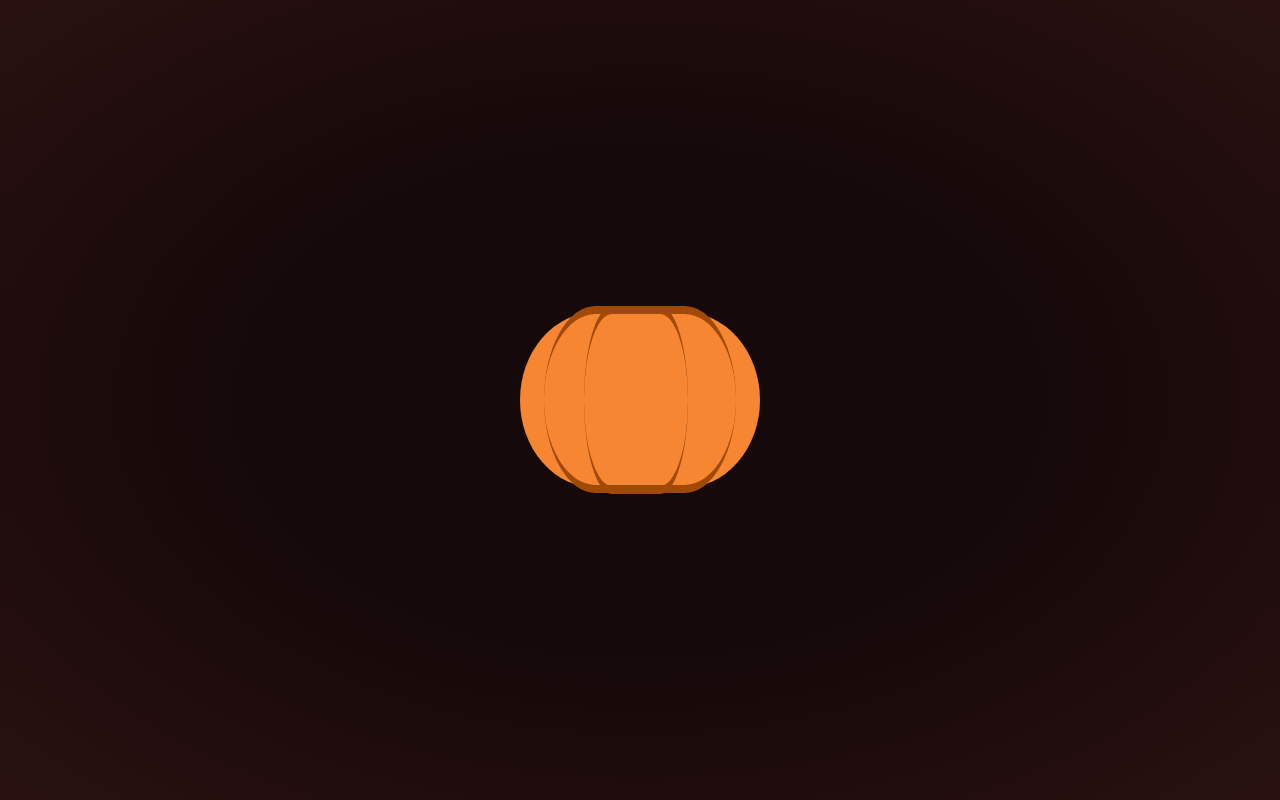
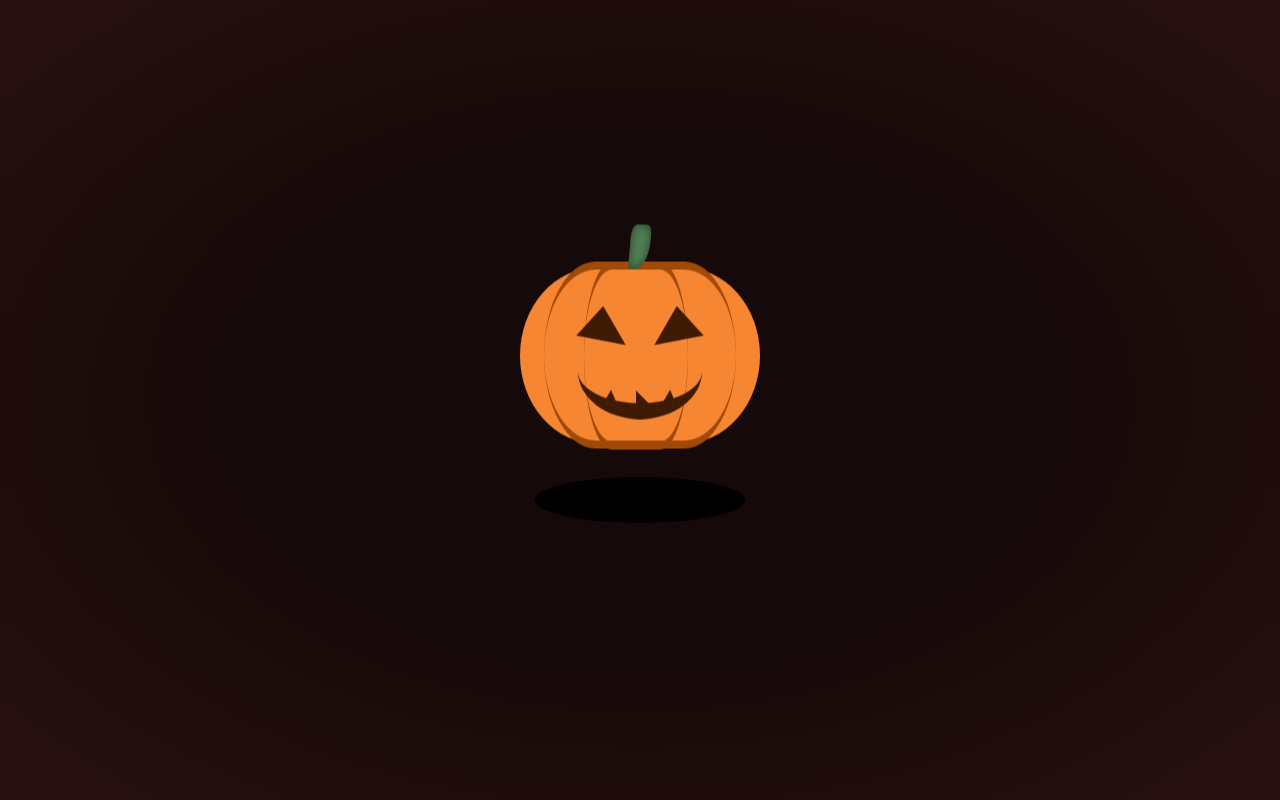
Before and after one commit to KyleRabkin61/Halloween-TCA, a plain HTML site: page pump.html in a window 1280 px wide. Drawn offline with Linux system fonts and the light colour scheme.

Commit message:
finished pumpkin + made  hovers to ghost/pumpkin

```diff
--- a/ghoststyle.css
+++ b/ghoststyle.css
@@ -6,26 +6,26 @@ body {
     justify-content:center;
     align-items:center;
     margin:0;
-    background:#424f6f;
+    background:radial-gradient(ellipse at center, #424f6f 0%, #424f6f 45%, #252c49 100%);
 }
-#container {
+.container {
     width:400px;
     height:400px;
     padding:0;
     box-sizing:border-box;
-    background:#424f6f;
+    background:transparent;
 }
 *:after,
 *:before {
     box-sizing:inherit;
 }
-#spooky {
+.spooky {
     margin:10% auto;
     width:80%;
     height:80%;
     animation:floaty 2s infinite;
 }
-#spooky #body {
+.spooky .body {
     position:relative;
     margin:50px auto 0;
     width:180px;
@@ -33,9 +33,10 @@ body {
     background:#f2fbf1;
     border-top-left-radius:90px;
     border-top-right-radius:90px;
+    box-shadow:inset 0 0 20px 0 #252c49, 0 0 30px -4px #424f6f;
 }
-#spooky #body:before,
-#spooky #body:after {
+.spooky .body:before,
+.spooky .body:after {
     content:' ';
     position:absolute;
     top:130px;
@@ -45,16 +46,17 @@ body {
     border-radius:50%;
     background:#f2fbf1;
     animation:floaty .2s infinite;
+    box-shadow:inset 0 0 20px 0 #252c49, 0 0 30px -4px #424f6f;
 }
-#spooky #body:before {
+.spooky .body:before {
     left:-18px;
     transition:1s;
 }
-#spooky #body:after {
+.spooky .body:after {
     right:-18px;
     transition:1s;
 }
-#spooky #body #eyes {
+.spooky .body .eyes {
     display:flex;
     justify-content: space-between;
     margin:0 auto;
@@ -62,8 +64,8 @@ body {
     width:90px;
     height:20px;
 }
-#spooky #body #eyes:before,
-#spooky #body #eyes:after {
+.spooky .body .eyes:before,
+.spooky .body .eyes:after {
     content:' ';
     display:block;
     width:30px;
@@ -72,13 +74,13 @@ body {
     border-radius:50%;
     transition:1s;
 }
-#spooky #body #eyes:hover:before,
-#spooky #body #eyes:hover:after,
-#spooky #body #mouth:hover {
+.spooky .body:hover .eyes:before,
+.spooky .body:hover .eyes:after,
+.spooky .body:hover .mouth {
     transition:1s;
     background:red;
 }
-#spooky #body #mouth {
+.spooky .body .mouth {
     background:#252c49;
     margin:25px auto 0;
     width:60px;
@@ -88,8 +90,8 @@ body {
     display:flex;
     transition:1s;
 }
-#spooky #body #mouth:before,
-#spooky #body #mouth:after {
+.spooky .body .mouth:before,
+.spooky .body .mouth:after {
     content:' ';
     display:block;
     background:#fff;
@@ -97,23 +99,25 @@ body {
     width:10px;
     height:10px;
 }
-#spooky #body #feet {
+.spooky .body .feet {
     position:absolute;
     display:flex;
     bottom:-18px;
     width:180px;
     height:36px;
+    z-index:-1;
 }
-#spooky #body #feet > *,
-#spooky #body #feet:before,
-#spooky #body #feet:after {
+.spooky .body .feet > *,
+.spooky .body .feet:before,
+.spooky .body .feet:after {
     content:' ';
     width:36px;
     height:36px;
     background:#f2fbf1;
     border-radius:50%;
+    box-shadow:inset 0 0 10px 0 #252c49, 0 0 30px -4px #424f6f;
 }
-#shadow {
+.shadow {
     margin:-90px auto 0;
     background:#252c49;
     width:180px;
--- a/pumpstyle.css
+++ b/pumpstyle.css
@@ -21,9 +21,12 @@ body {
     border:0.4m solid #a14907;
     border-radius:70%/110%;
     position:relative;
-    box-shadow:inset 0 0 20px #a14907, 0 0 30px, -4px red;
     z-index:1;
     animation:float 3s infinite;
+    transition:1s;
+}
+.pumpkin:hover {
+    box-shadow:inset 0 0 20px #a14907, 0 0 30px -4px red;
 }
 .pumpkin .texture {
     height:10.8em;
@@ -47,3 +50,107 @@ body {
     border-bottom:0.5em solid #a14907;
     border-top:0.5em solid #a14907;
 }
+.pumpkin .root {
+    background:#517f54;
+    height:2.8em;
+    width:1.25em;
+    position:absolute;
+    left:calc(7.5em - 0.625em);
+    top:-2.7em;
+    transform:rotate(5deg);
+    border-radius:30% 20% 70% 10%;
+    z-index:1;
+    box-shadow:inset 0 0 10px #29412b;
+}
+.pumpkin .eye {
+    position:absolute;
+    width:0;
+    height:0;
+    border-top:0.8em solid transparent;
+    top:2.8em;
+}
+.pumpkin .eye.right {
+    right:3.7em;
+    border-left:2.4em solid #401b03;
+    border-bottom:2.1em solid transparent;
+    transform:rotate(30deg);
+}
+.pumpkin .eye.left {
+    left:3.7em;
+    border-right:2.4em solid #401b03;
+    border-bottom:2.1em solid transparent;
+    transform:rotate(-30deg);
+    transition:1s;
+}
+.pumpkin .mouth {
+    border-bottom:1em solid #401b03;
+    position:absolute;
+    width:4em;
+    height:2em;
+    bottom:1.5em;
+}
+.pumpkin .mouth.right {
+    right:3.6em;
+    border-radius:0 0 100% 0;
+}
+.pumpkin .mouth.left {
+    left:3.6em;
+    border-radius:0 0 0 100%;
+}
+.pumpkin .teeth {
+    border-left:0.8em solid #401b03;
+    border-bottom:0 solid transparent;
+    border-top:0.8em solid transparent;
+    width:0.5em;
+    height:1em;
+    position:absolute;
+    top:7.7em;
+    left:7.25em;
+}
+.pumpkin .teeth::before,
+.pumpkin .teeth::after {
+    content:'';
+    display:block;
+    position:absolute;
+    width:0;
+    height:0;
+    border-top:0.8em solid transparent;
+}
+.pumpkin .teeth::before {
+    right:2.2em;
+    top:-0.65em;
+    transform:rotate(30deg);
+    border-bottom:0.5em solid transparent;
+    border-left:1em solid #401b03;
+}
+.pumpkin .teeth::after {
+    left:1em;
+    top:-0.65em;
+    transform:rotate(30deg);
+    border-bottom:0.5em solid transparent;
+    border-left:1em solid #401b03;
+}
+.shadow {
+    margin:10% auto 0;
+    background:#000;
+    width:230px;
+    height:50px;
+    border-radius:50%;
+    animation:zoom 3s infinite;
+}
+@keyframes float {
+    0%, 100 {
+        transform:translateY(0);
+    }
+    50% {
+        transform:translateY(-10%)
+    }
+}
+@keyframes zoom {
+    0%, 100% {
+        transform:scale(1);
+    }
+    50% {
+        transform:scale(0.8);
+    }
+}
```
Also changed, not shown: ghost.html (+8 -8 lines).
